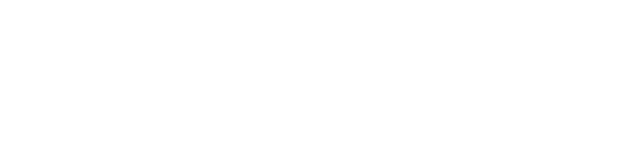
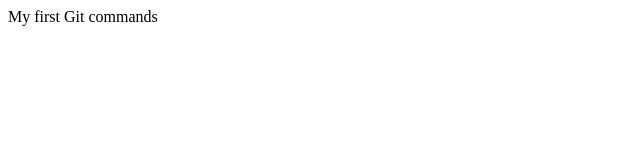
Before and after one commit to VISHAL-PERIYASAMY/abc, a plain HTML site: page index.html in a window 1280 px wide. Shown: the whole page, without its empty margins (0-640 px from the left). Drawn offline with Linux system fonts and the light colour scheme.

Commit message:
added paragraph

```diff
--- a/index.html
+++ b/index.html
@@ -3,6 +3,6 @@
         <title>Hello Git </title>
     </head>
     <body>
-
+        <p> My first Git commands</p>
     </body>
 </html>
```
